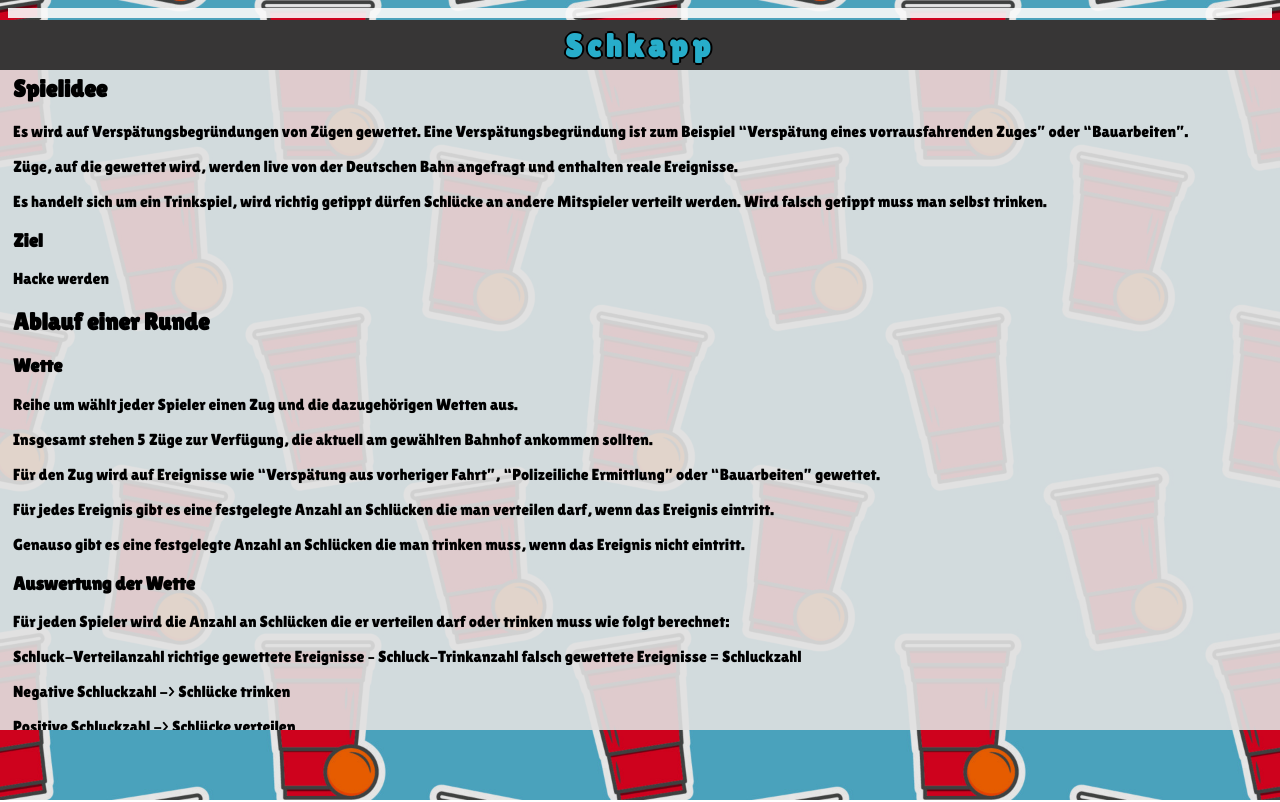
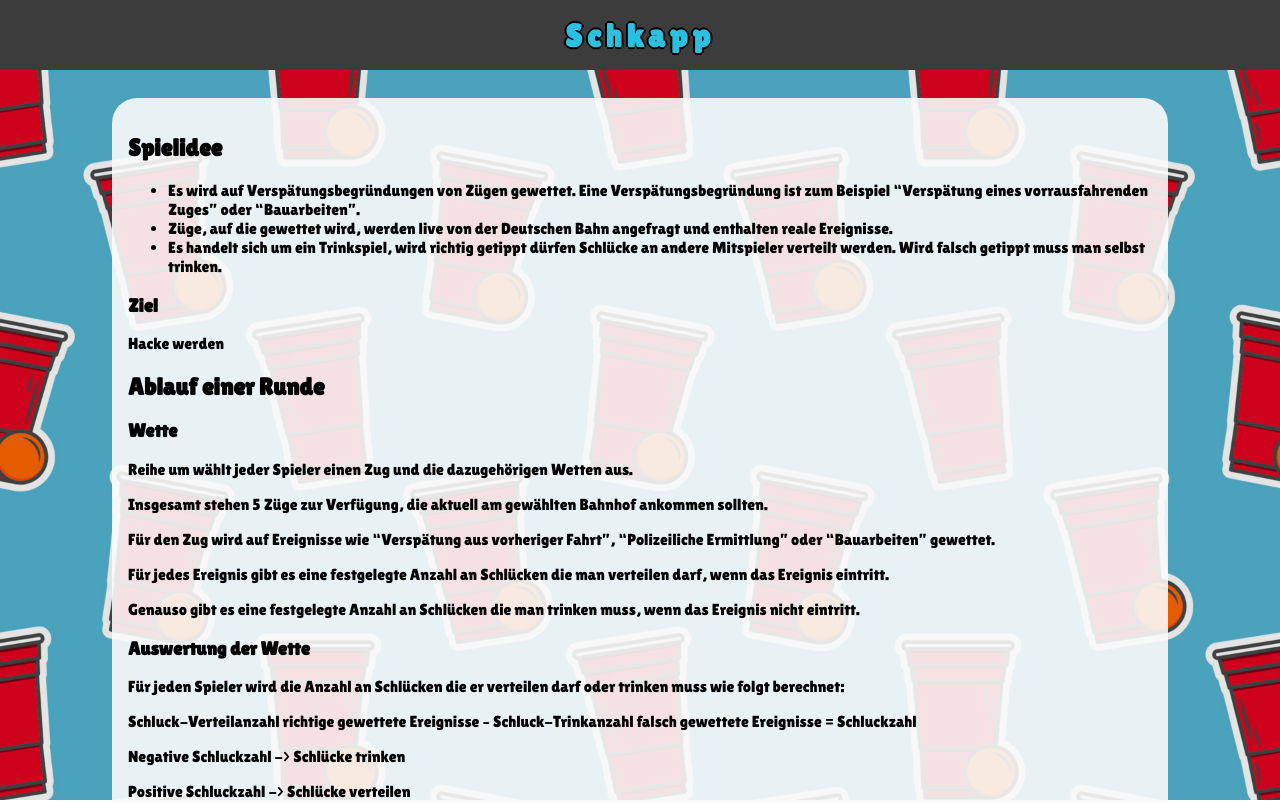
Before and after one commit to matzesoft/schkapp, a SvelteKit app: page /about in a window 1280 px wide. Shown: the top 802 px of the page. Built offline with nearby package versions, Linux system fonts and the light colour scheme.

Commit message:
Refined some html tags

```diff
--- a/src/routes/+layout.svelte
+++ b/src/routes/+layout.svelte
@@ -4,26 +4,31 @@
     const appName = "Schkapp";
 </script>
 
-<main>
-    <div class="background">
-        <div class="top-bar">
-            <h1 style="color: #2BC0E0">Schkapp</h1>
-        </div>
-        <div class="content">
-            <slot></slot>
-        </div>
-    </div>
-</main>
+<div class="app">
+    <header>
+        <h1>Schkapp</h1>
+    </header>
+
+    <div class="background"></div>
+    <main>
+        <slot/>
+    </main>
+</div>
 
 <style>
-    .content {
-        padding-top: 50px;
+    .app {
+        display: flex;
+        flex-direction: column;
+        min-height: 100vh;
     }
+
     .background {
+        display: flex;
+        flex-direction: column;
+        min-height: 100vh;
         position: fixed;
         top: 0;
         left: 0;
-        height: 100vh;
         width: 100vw;
         z-index: -1;
         background-image: url("/src/lib/img/party-hintergrund.jpg");
@@ -33,26 +38,39 @@
         background-attachment: fixed;
         filter: brightness(0.9);
     }
-    .top-bar {
+
+    header {
         position: fixed;
-        top: 20px;
+        top: 0;
         left: 0;
         width: 100vw;
-        height: 50px;
+        height: 70px;
         background-color: #3d3c3c;
         display: flex;
         justify-content: center;
         align-items: center;
-        z-index: 1;
     }
 
-    .top-bar h1 {
+    header h1 {
         letter-spacing: 5px;
-        color: white;
-        text-shadow:
-            -2px 0 black,
-            0 2px black,
-            2px 0 black,
-            0 -2px black;
+        color: #2BC0E0;
+        text-shadow: -2px 0 black,
+        0 2px black,
+        2px 0 black,
+        0 -2px black;
+    }
+
+    main {
+        flex: 1;
+        display: flex;
+        flex-direction: column;
+        padding: 1rem;
+        width: 100%;
+        max-width: 64rem;
+        overflow-y: auto;
+        margin: 90px auto 0;
+
+        background-color: rgba(250, 250, 250, 0.9);
+        border-radius: 25px;
     }
 </style>
--- a/src/routes/about/+page.svelte
+++ b/src/routes/about/+page.svelte
@@ -2,15 +2,19 @@
     let y;
 </script>
 
-<svelte:window bind:scrollY={y} />
-
-<div id="scroll-content">
-    <main>
-        <body>
+<div>
     <h2>Spielidee</h2>
-        <p>Es wird auf Verspätungsbegründungen von Zügen gewettet. Eine Verspätungsbegründung ist zum Beispiel “Verspätung eines vorrausfahrenden Zuges” oder “Bauarbeiten”.</p>
-        <p>Züge, auf die gewettet wird, werden live von der Deutschen Bahn angefragt und enthalten reale Ereignisse.</p>
-        <p>Es handelt sich um ein Trinkspiel, wird richtig getippt dürfen Schlücke an andere Mitspieler verteilt werden. Wird falsch getippt muss man selbst trinken.</p>
+    <ul>
+        <li>Es wird auf Verspätungsbegründungen von Zügen gewettet. Eine Verspätungsbegründung ist zum Beispiel
+            “Verspätung eines vorrausfahrenden Zuges” oder “Bauarbeiten”.
+        </li>
+        <li>Züge, auf die gewettet wird, werden live von der Deutschen Bahn angefragt und enthalten reale
+            Ereignisse.
+        </li>
+        <li>Es handelt sich um ein Trinkspiel, wird richtig getippt dürfen Schlücke an andere Mitspieler verteilt
+            werden. Wird falsch getippt muss man selbst trinken.
+        </li>
+    </ul>
 
     <h3>Ziel</h3>
     <p>Hacke werden</p>
@@ -19,13 +23,18 @@
     <h3>Wette</h3>
     <p>Reihe um wählt jeder Spieler einen Zug und die dazugehörigen Wetten aus.</p>
     <p>Insgesamt stehen 5 Züge zur Verfügung, die aktuell am gewählten Bahnhof ankommen sollten.</p>
-        <p>Für den Zug wird auf Ereignisse wie “Verspätung aus vorheriger Fahrt”, “Polizeiliche Ermittlung” oder “Bauarbeiten” gewettet.</p>
-        <p>Für jedes Ereignis gibt es eine festgelegte Anzahl an Schlücken die man verteilen darf, wenn das Ereignis eintritt.</p>
-        <p>Genauso gibt es eine festgelegte Anzahl an Schlücken die man trinken muss, wenn das Ereignis nicht eintritt.</p>
+    <p>Für den Zug wird auf Ereignisse wie “Verspätung aus vorheriger Fahrt”, “Polizeiliche Ermittlung” oder
+        “Bauarbeiten” gewettet.</p>
+    <p>Für jedes Ereignis gibt es eine festgelegte Anzahl an Schlücken die man verteilen darf, wenn das Ereignis
+        eintritt.</p>
+    <p>Genauso gibt es eine festgelegte Anzahl an Schlücken die man trinken muss, wenn das Ereignis nicht
+        eintritt.</p>
 
     <h3>Auswertung der Wette</h3>
-        <p>Für jeden Spieler wird die Anzahl an Schlücken die er verteilen darf oder trinken muss wie folgt berechnet:</p>
-        <p>Schluck-Verteilanzahl richtige gewettete Ereignisse – Schluck-Trinkanzahl falsch gewettete Ereignisse = Schluckzahl</p>
+    <p>Für jeden Spieler wird die Anzahl an Schlücken die er verteilen darf oder trinken muss wie folgt
+        berechnet:</p>
+    <p>Schluck-Verteilanzahl richtige gewettete Ereignisse – Schluck-Trinkanzahl falsch gewettete Ereignisse =
+        Schluckzahl</p>
     <p>Negative Schluckzahl -&gt; Schlücke trinken</p>
     <p>Positive Schluckzahl -&gt; Schlücke verteilen</p>
 
@@ -33,21 +42,13 @@
     <p>Wer Verspätungen googelt muss ein Bier trichtern</p>
 
     <h2>Wie kommen die Züge und Verspätungsgründe zustande?</h2>
-        <p>Beim Rundenstart werden alle Züge, die am gewählten Bahnhof zur aktuellen Zeit ankommen sollten, von der Deutschen Bahn angefragt. Aus diesen Zügen werden dann fünf Zufällige gewählt.</p>
+    <p>Beim Rundenstart werden alle Züge, die am gewählten Bahnhof zur aktuellen Zeit ankommen sollten, von der
+        Deutschen Bahn angefragt. Aus diesen Zügen werden dann fünf Zufällige gewählt.</p>
     <p>Dazu werden die zugehörigen Verspätungsgründe der Züge gespeichert.</p>
     <p>Die Züge und Verspätungsgründe ändern sich nichtmehr, sobald die Runde gestartet wurde.</p>
-        <p>Es wird zusätzlich dafür gesorgt, dass wenn innerhalb kurzer Zeit mehrere Runde gespielt werden, dieselben Züge nicht erneut auftreten können.</p>
+    <p>Es wird zusätzlich dafür gesorgt, dass wenn innerhalb kurzer Zeit mehrere Runde gespielt werden, dieselben
+        Züge nicht erneut auftreten können.</p>
 
     <h2>Spielende</h2>
     <p>Wenn Hacke</p>
-        </body>
-    </main>
 </div>
-
-<style>
-    #scroll-content {
-        overflow-y: auto;
-        height: 85vh;
-        /*padding-bottom: 103vh; */
-    }
-</style>
--- a/src/routes/styles.css
+++ b/src/routes/styles.css
@@ -4,11 +4,6 @@
     font-family: "Lilita One", sans-serif;
     font-weight: 400;
     font-style: normal;
-}
-
-main {
-    background-color: rgba(250, 250, 250, 0.9);
-    padding: 5px;
 }
 
 button {
@@ -19,9 +14,9 @@ button {
     height: 70px;
     cursor: pointer;
 }
+
 button:hover {
     background-color: orange;
-
 }
 
 .center-button {
```
Also changed, not shown: src/routes/+page.svelte (+6 -6 lines). Lines whose indentation alone changed are shown as unchanged.
